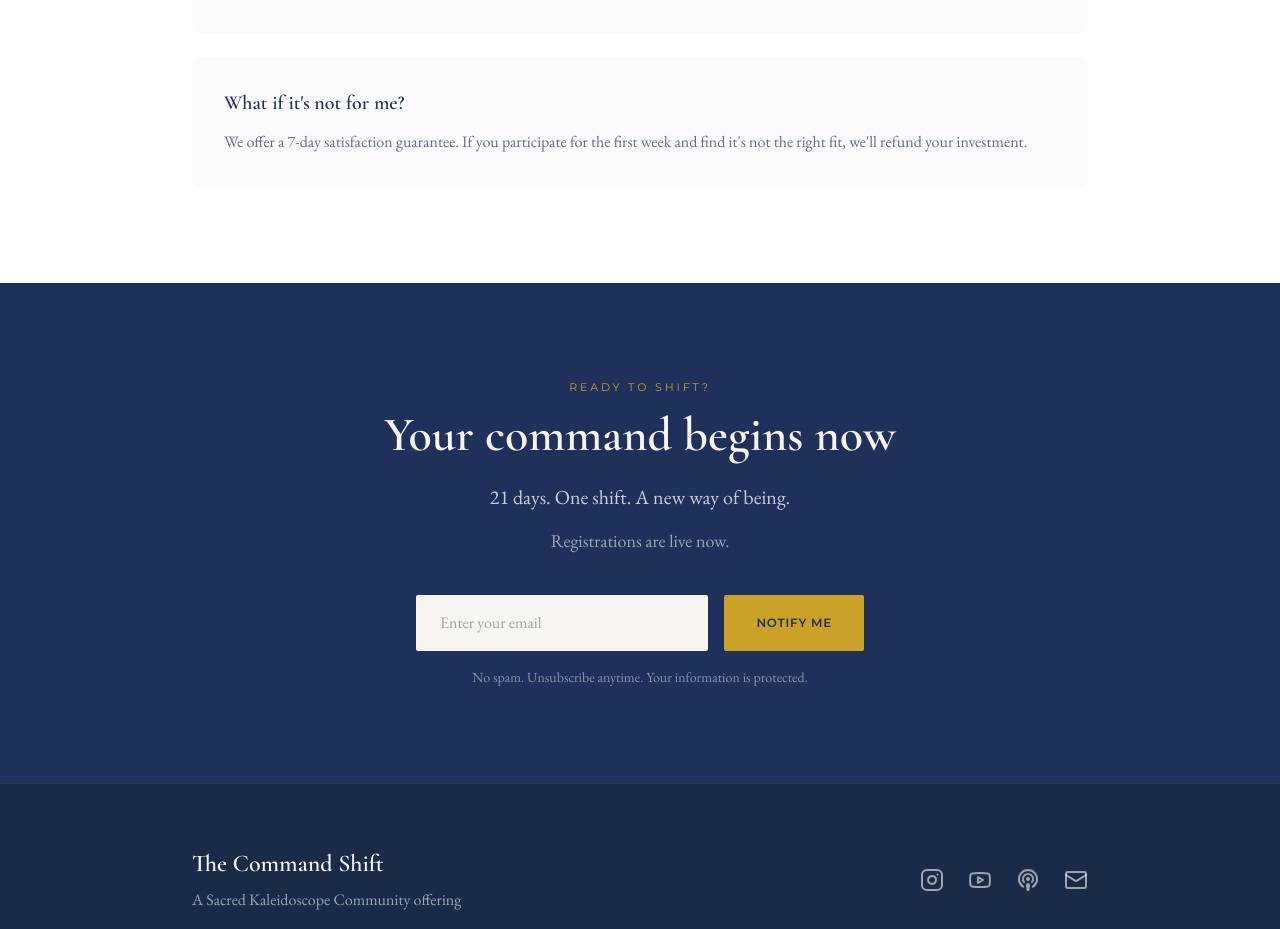
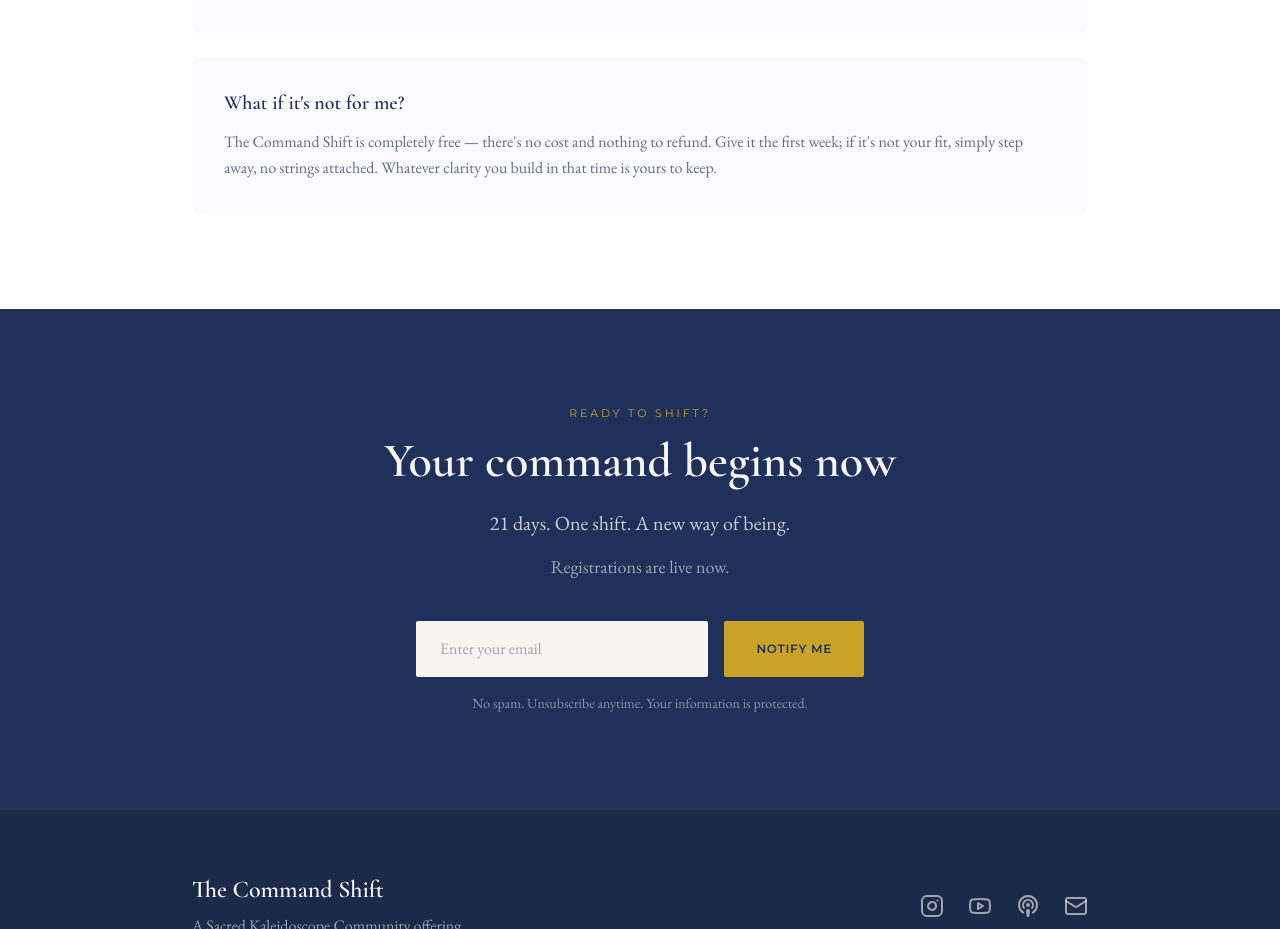
Before and after one commit to ButterflyBabs/command-shift-landing, a Next.js app: page / in a window 1280 px wide. Shown: the part 6901-7830 px from the top of the page. Built offline with nearby package versions, Linux system fonts and the light colour scheme.

Commit message:
Fix FAQ: free challenge, no refund language

```diff
--- a/app/page.tsx
+++ b/app/page.tsx
@@ -420,7 +420,7 @@ export default function Home() {
               },
               {
                 q: "What if it's not for me?",
-                a: "We offer a 7-day satisfaction guarantee. If you participate for the first week and find it's not the right fit, we'll refund your investment.",
+                a: "The Command Shift is completely free — there's no cost and nothing to refund. Give it the first week; if it's not your fit, simply step away, no strings attached. Whatever clarity you build in that time is yours to keep.",
               },
             ].map((faq, index) => (
               <motion.div
```
